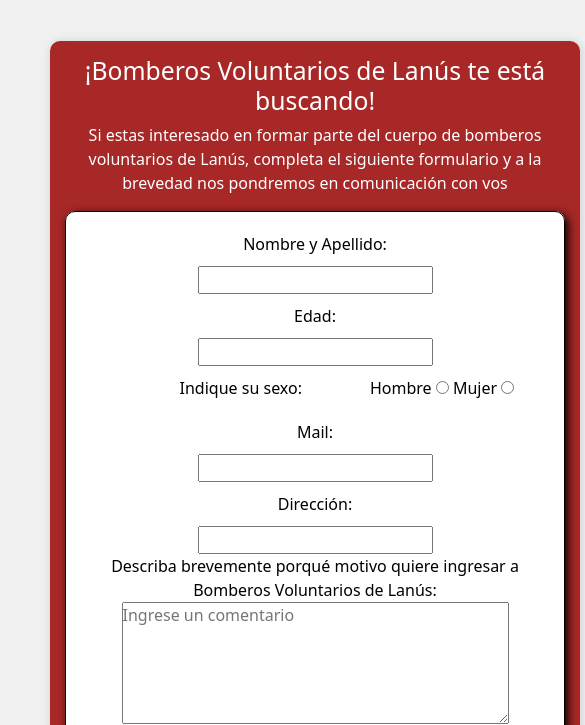
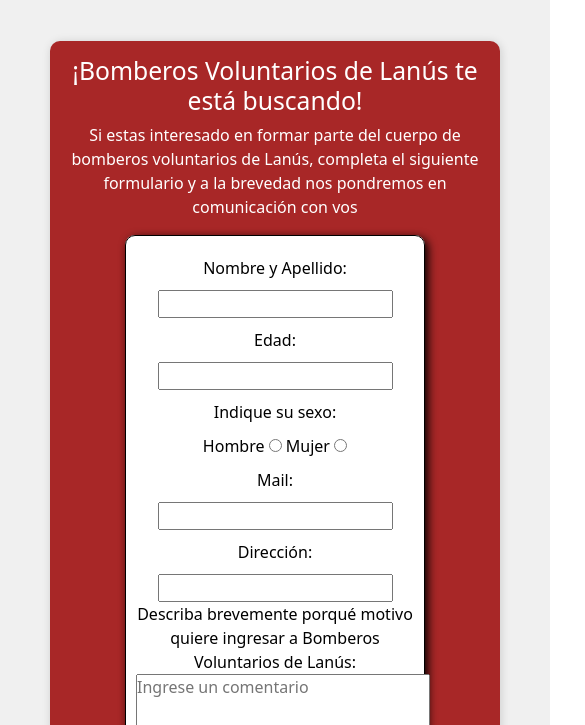
Before and after one commit to DiazMD/PreEntrega3-diaz, a website: page pages/inscripcion.html in a window 390 px wide. Shown: the part 119-844 px from the top of the page, 585 px wide, since content can reach past the window. Drawn offline with nearby package versions, Linux system fonts and the light colour scheme.

Commit message:
falta correccion aside tablet

```diff
--- a/pages/inscripcion.html
+++ b/pages/inscripcion.html
@@ -100,7 +100,7 @@
                 <label for="comentario" class="motivo">Describa brevemente porqué motivo quiere ingresar a Bomberos Voluntarios de Lanús:</label>
             </div>
             <div class="motivo">
-                <textarea name="comentario" id="comentario" cols="40" rows="5" placeholder="Ingrese un comentario"></textarea>
+                <textarea name="comentario" id="comentario" cols="30" rows="5" placeholder="Ingrese un comentario"></textarea>
             </div>
             <div>
                 <input type="submit" value="Enviar el formulario">
--- a/scss/base/_mqr.scss
+++ b/scss/base/_mqr.scss
@@ -130,6 +130,12 @@
             "main-inscripcion aside-inscripcion"
             "main-inscripcion aside-inscripcion"
             "footer footer";
+            .inscribite{
+                width: 800px;
+                 fieldset{
+                    width: 500px;
+                 }
+            }
         }
     }
 }
--- a/scss/secciones/_inscripcion.scss
+++ b/scss/secciones/_inscripcion.scss
@@ -20,7 +20,7 @@
         text-align: center;
         color: white;
         background-color: $fondo-header;
-        max-width: 800px;
+        width: 450px;
         flex-wrap: wrap;
         cursor: pointer;
         @extend %card;
@@ -30,7 +30,7 @@
 
     fieldset{
         box-shadow: 3px 3px 10px black;
-        width: 500px;
+        width: 300px;
         margin: 0 auto;
         padding: 10px;
         border: 1px black solid;
```
Also changed, not shown: css/style.css.
